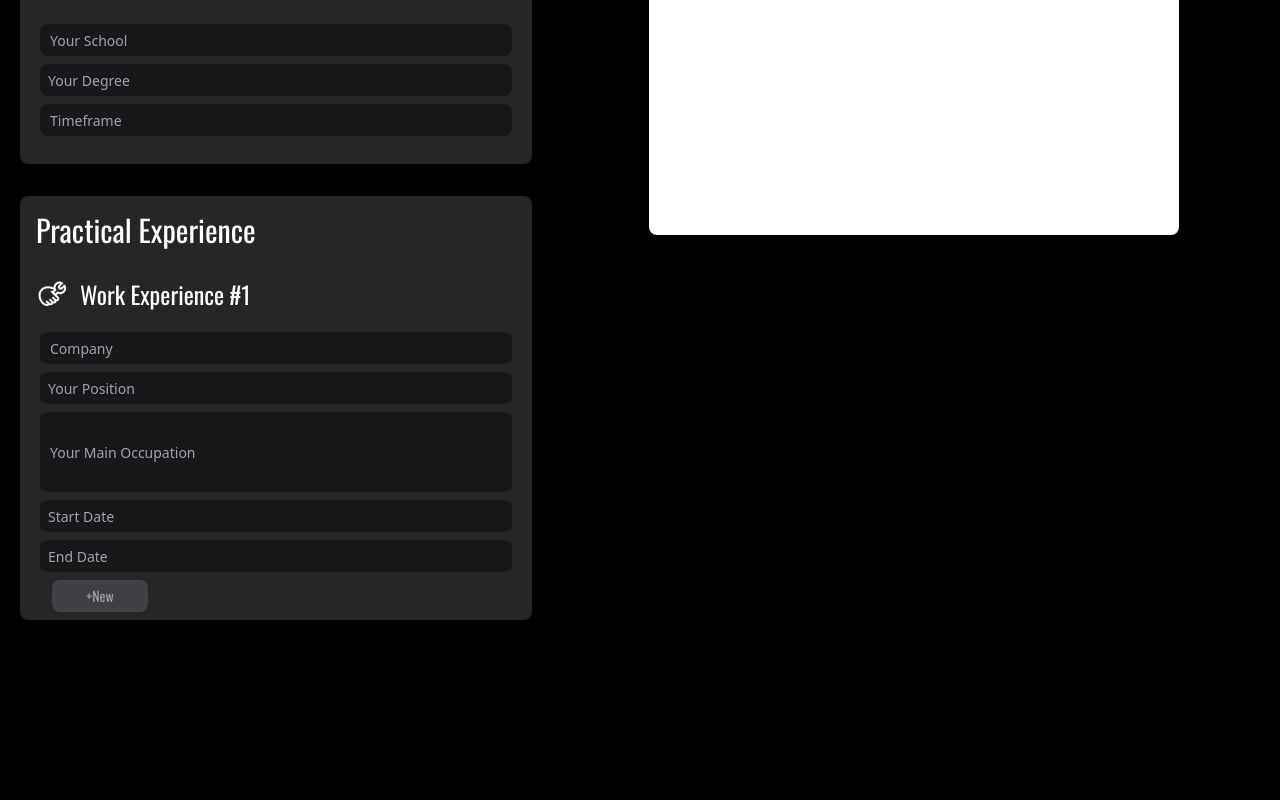
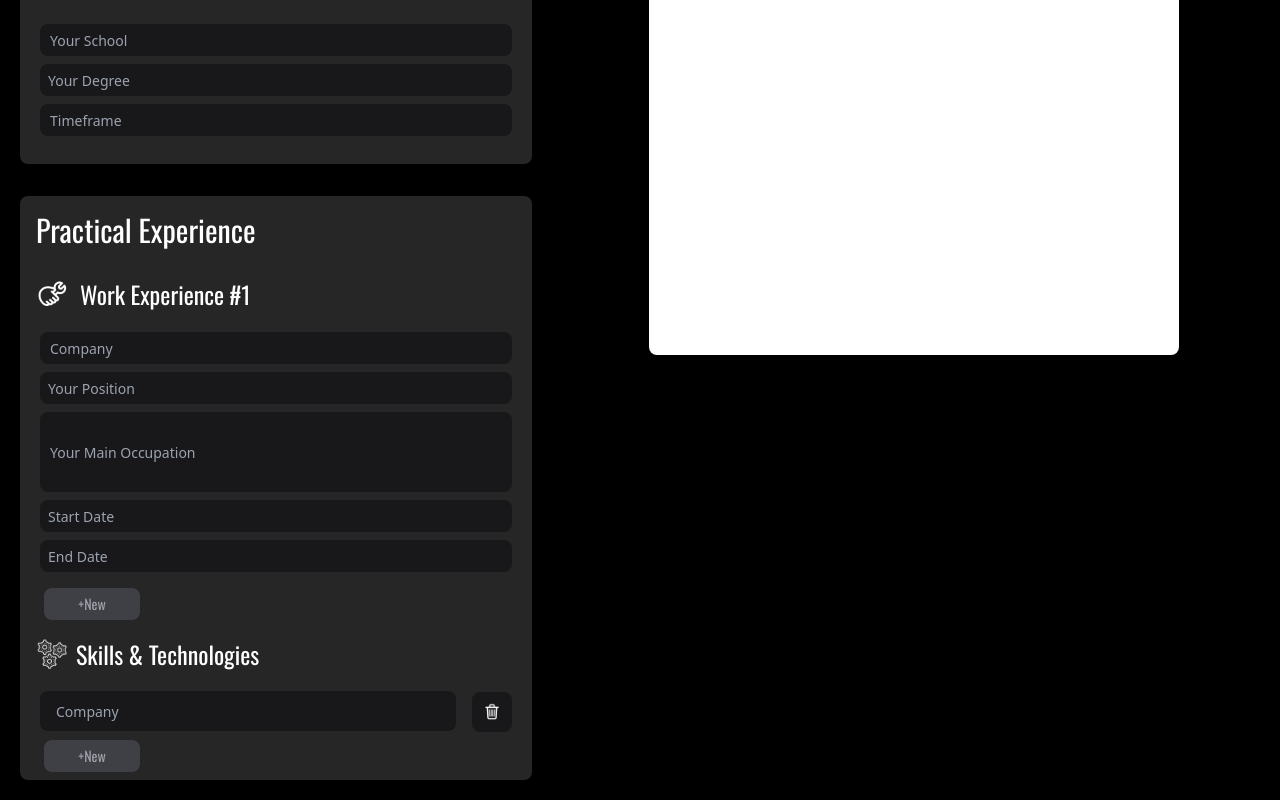
Before and after one commit to younesnd/CV-Creator, a React (Create React App) app: page / in a window 1280 px wide. Shown: the part 940-1740 px from the top of the page. Before the commit the page ends 1580 px from the top, so only its background shows below. Built offline with nearby package versions, Linux system fonts and the light colour scheme.

Commit message:
CV-Creator

```diff
--- a/src/components/PersonalExperience/PersonalExperience.tsx
+++ b/src/components/PersonalExperience/PersonalExperience.tsx
@@ -1,19 +1,20 @@
-import clsx from "clsx"
-import styles from './PersonalExperience.module.css'
-import React, {  useState } from "react";
+import clsx from "clsx";
+import styles from "./PersonalExperience.module.css";
+import React, { useState } from "react";
 import WorkExperience from "../WorkExperience/WorkExperience";
+import Skills from "../SkillsTechnologies/Skills";
 const PersonalExperience = () => {
   const [expNum, setExpNum] = useState(1);
-  const handleAdd = (e:React.MouseEvent<HTMLButtonElement>) => {
+  const handleAdd = (e: React.MouseEvent<HTMLButtonElement>) => {
     if (expNum < 3) {
-        setExpNum(expNum+1)
+      setExpNum(expNum + 1);
     }
-  }
+  };
   const handleRemove = (e: React.MouseEvent<HTMLButtonElement>) => {
     if (expNum > 1) {
-        setExpNum(expNum-1)
+      setExpNum(expNum - 1);
     }
-  }
+  };
 
   return (
     <div className="flex flex-col conatiner bg-[#262626] text-white rounded-lg w-[90%]">
@@ -21,20 +22,42 @@ const PersonalExperience = () => {
         Practical Experience
       </h1>
       {Array.from(Array(expNum)).map((c, index) => {
-        return (<div className="flex flex-col "><WorkExperience expNumber={index+1} />
-       < button className={clsx({
-        [styles.button] : expNum >1 ,
-        "hidden" : expNum === 1
+        return (
+          <div className="flex flex-col ">
+            <WorkExperience expNumber={index + 1} />
+            <button
+              className={clsx({
+                [styles.button]: expNum > 1,
+                hidden: expNum === 1,
               })}
-       onClick={handleRemove}>
+              onClick={handleRemove}
+            >
               <img
                 src={require("../../assets/trash.png")}
                 className="h-5 w-5"
                 alt="trash"
               />
-          </button></div>);
+            </button>
+          </div>
+        );
       })}
-      <div className="self-start px-8 mb-2">
+      <div className="self-start px-6 mb-2">
+        <button
+          className=" bg-zinc-700 rounded-lg text-sm h-8 w-24 font-Osland text-zinc-400 mt-2 "
+          onClick={handleAdd}
+        >
+          {" "}
+          +New{" "}
+        </button>
+      </div>
+      {Array.from(Array(expNum)).map((c, index) => {
+        return (
+          <div className="flex flex-col ">
+            <Skills />
+          </div>
+        );
+      })}
+      <div className="self-start px-6 mb-2">
         <button
           className=" bg-zinc-700 rounded-lg text-sm h-8 w-24 font-Osland text-zinc-400 "
           onClick={handleAdd}
--- /dev/null
+++ b/src/components/SkillsTechnologies/Skills.tsx
@@ -0,0 +1,41 @@
+import clsx from 'clsx'
+const Skills = () => {
+  return (
+    <>
+      <div className="flex flex-col space-y-2 px-4">
+        <div className="flex justify-between align-middle items-center mb-1">
+          <div className="flex items-center align-bottom ">
+            <img
+              src={require("../../assets/gears.png")}
+              className="h-8 w-8"
+              alt="imgschool"
+            />
+            <h2 className="text-[24px] font-Osland p-2 text-left">
+              Skills & Technologies
+            </h2>
+          </div>
+        </div>
+      </div>
+      <div className="flex px-5 space-y-2 place-items-center items-center  justify-between mb-2">
+        <input
+          type="text"
+          id="first_name"
+          className="bg-zinc-900  text-white text-sm rounded-lg h-10 w-[88%] p-4 mt-1.5 "
+          placeholder="Company"
+          required
+        />
+        <button
+              className=" bg-zinc-900 relative items-center text-white text-xs h-10 w-10 rounded-lg p-2.5 "
+            >
+              <img
+                src={require("../../assets/trash.png")}
+                className="h-5 w-5"
+                alt="trash"
+              />
+            </button>
+      </div>
+    </>
+  );
+};
+
+export default Skills;
--- a/src/components/WorkExperience/WorkExperience.tsx
+++ b/src/components/WorkExperience/WorkExperience.tsx
@@ -33,7 +33,7 @@ const WorkExperience = (props: WorkExpType) => {
         <input
           type="text"
           id="last_name"
-          className="bg-zinc-900 text-white  text-sm rounded-lg h-8   p-2"
+          className="bg-zinc-900 text-white  text-sm rounded-lg h-8 p-2"
           placeholder="Your Position"
           required
         />
```
Also changed, not shown: src/assets/acc.png (deleted), src/assets/gears.png (added). Lines whose indentation alone changed are shown as unchanged.
